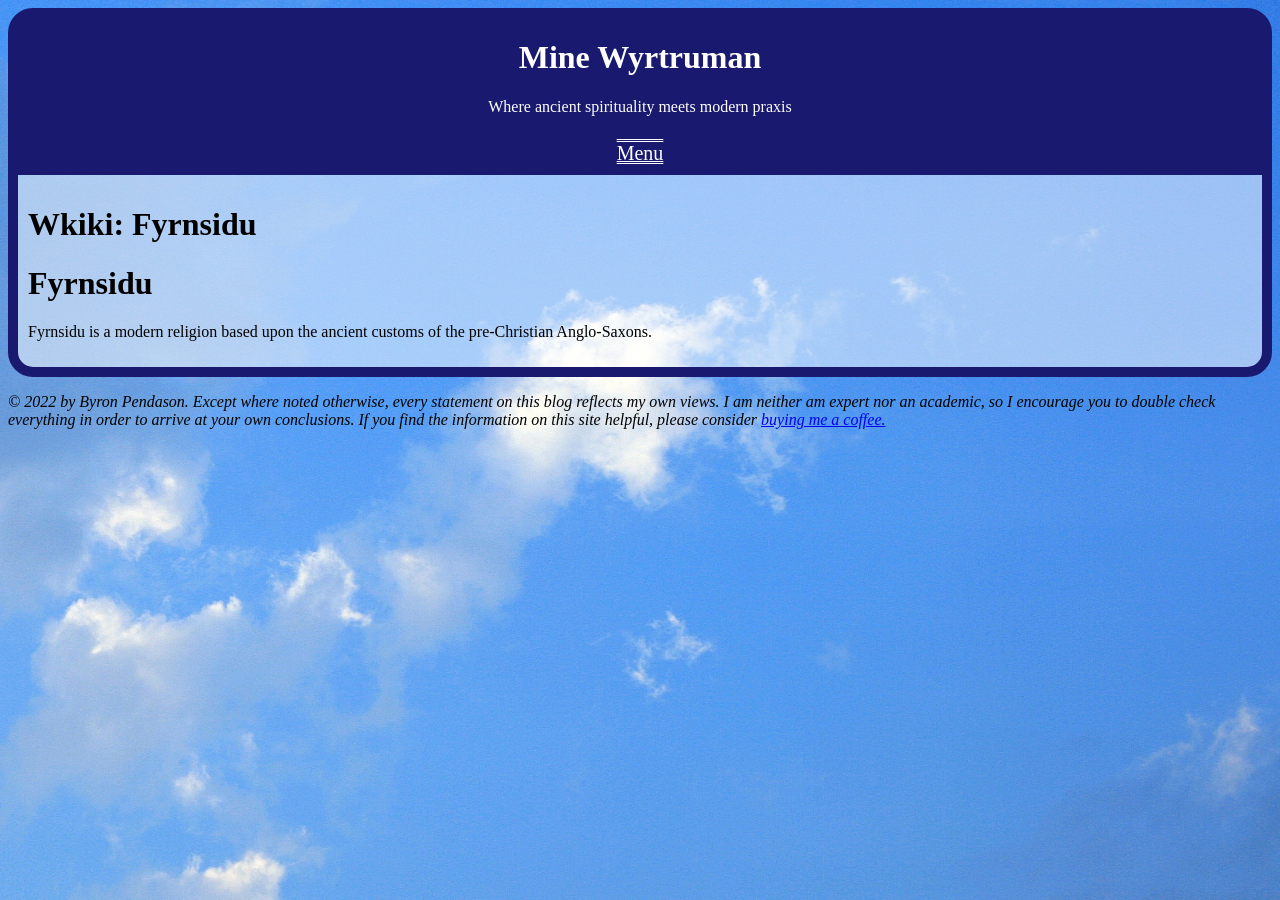
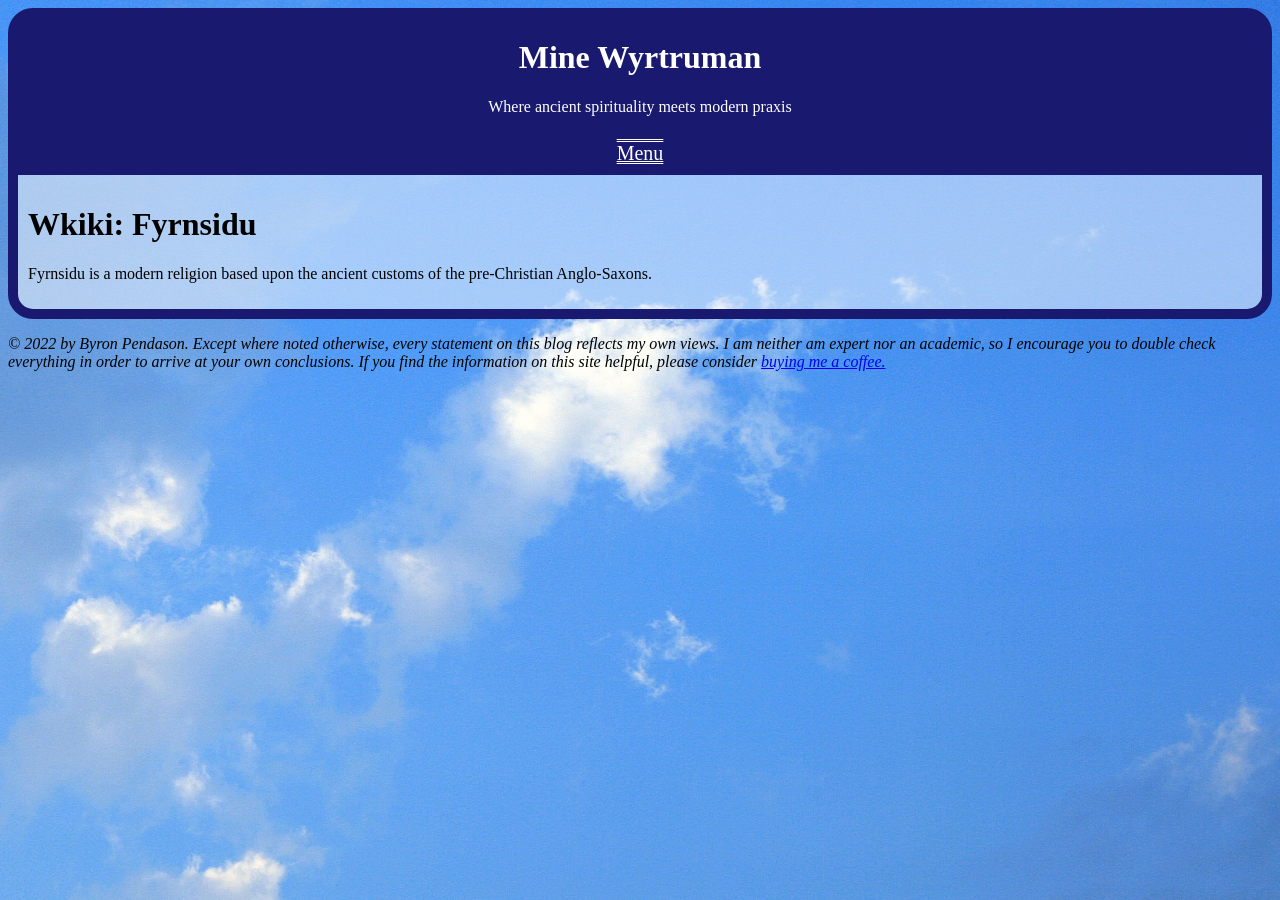
Before and after one commit to byronpendason/byronpendason.github.io, a Jekyll site: the page built from _wiki/fyrnsidu.md, in a window 1280 px wide. Built offline with Jekyll 4.4.1, drawn with Linux system fonts in a browser that asks for light colours; comment, search, counter and statistics services are not loaded.

Commit message:
Update fyrnsidu.md

```diff
--- a/_wiki/fyrnsidu.md
+++ b/_wiki/fyrnsidu.md
@@ -2,6 +2,4 @@
 title: Fyrnsidu
 ---
 
-# Fyrnsidu
-
 Fyrnsidu is a modern religion based upon the ancient customs of the pre-Christian Anglo-Saxons.
```
